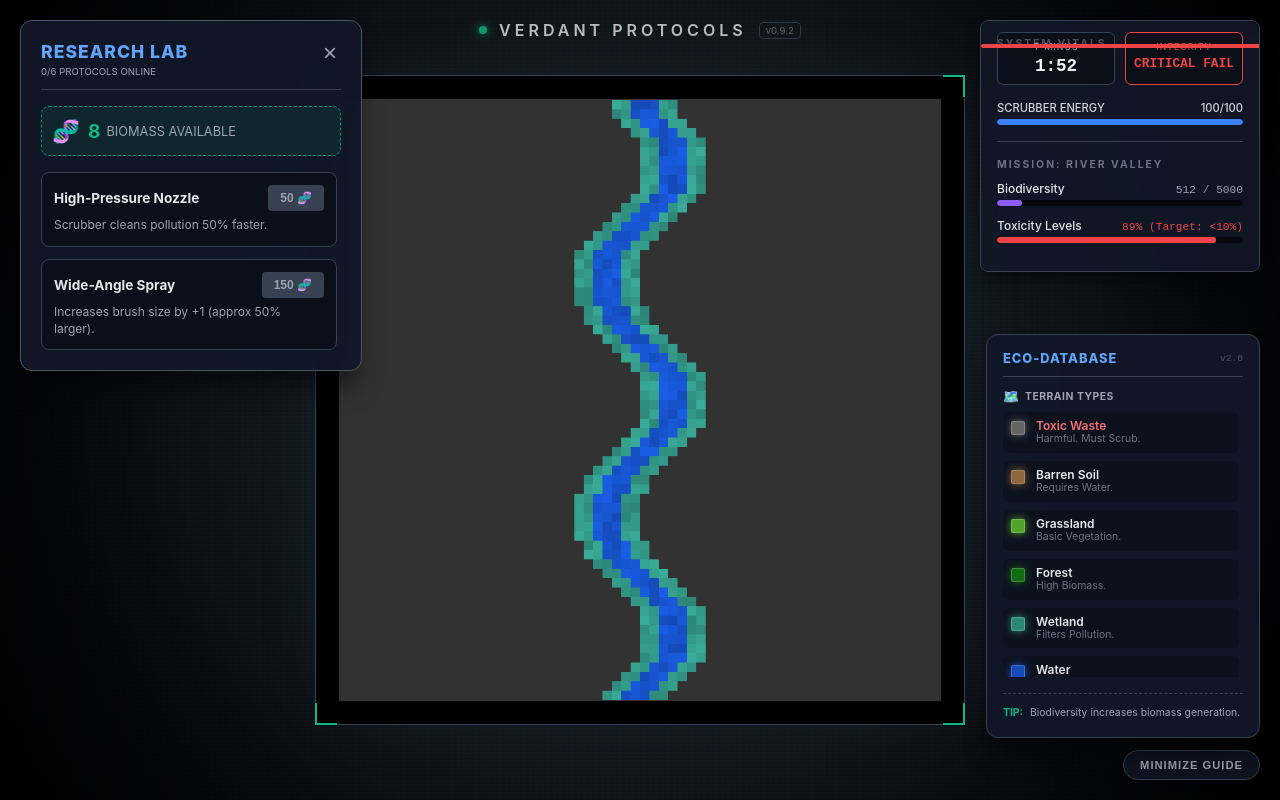
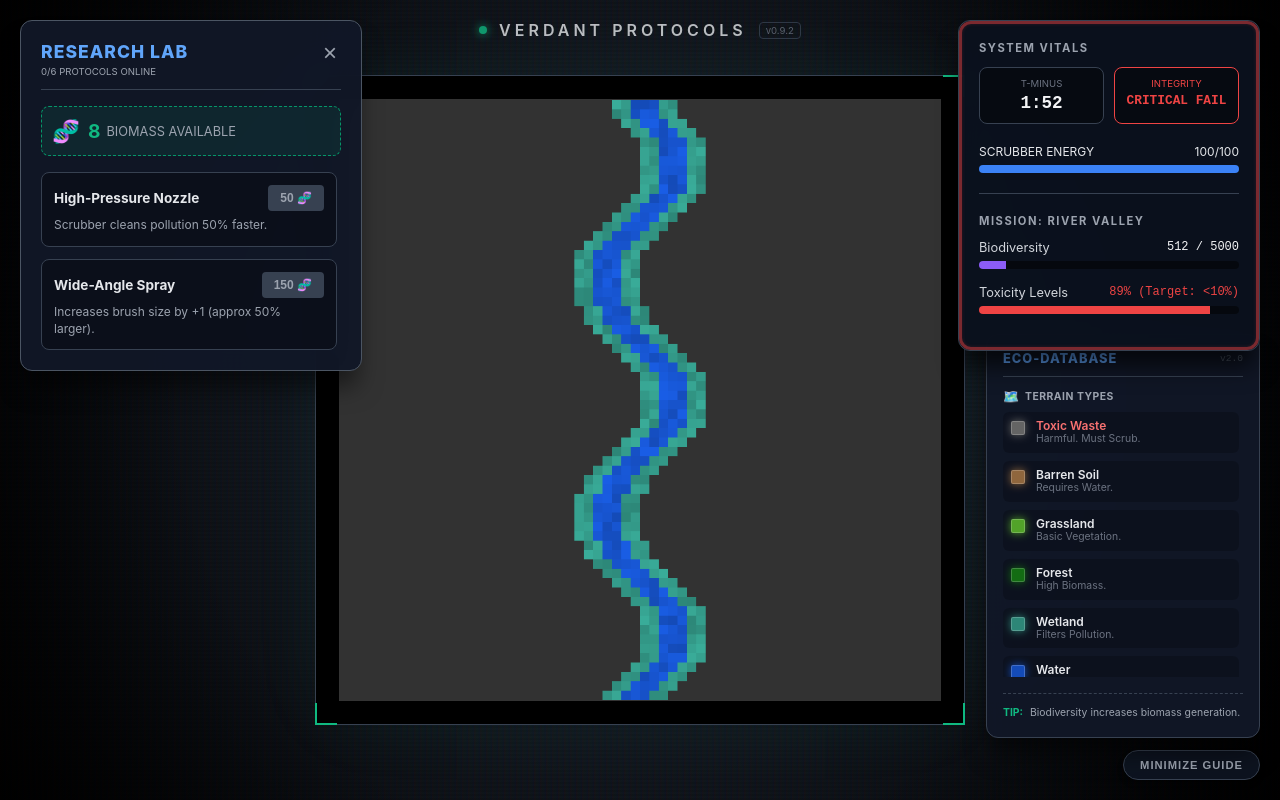
Before and after one commit to Wafflez007/verdant-protocols, a React (Create React App) app: page / in a window 1280 px wide. Both pictures are taken after a click on the button "INITIALIZE SIMULATION". Built offline with nearby package versions, Linux system fonts and the light colour scheme.

Commit message:
Enhance StatusPanel with re-rendering for gameState updates and critical event handling

```diff
--- a/src/components/StatusPanel.tsx
+++ b/src/components/StatusPanel.tsx
@@ -7,6 +7,7 @@ import { LEVELS } from "../game/levels";
 
 export default function StatusPanel() {
   const [metrics, setMetrics] = useState<Metrics | null>(null);
+  const [, setTick] = useState(0); // Forces re-render for gameState updates
 
   const maxEnergy = hasTech("capacity_1") ? 200 : 100;
   const energyPercent = (gameState.sprayEnergy / maxEnergy) * 100;
@@ -15,6 +16,7 @@ export default function StatusPanel() {
   useEffect(() => {
     const interval = setInterval(() => {
       setMetrics(calculateMetrics());
+      setTick(t => t + 1);
     }, 250);
     return () => clearInterval(interval);
   }, []);
@@ -23,9 +25,10 @@ export default function StatusPanel() {
 
   // Status Logic
   let statusMessage = "OPTIMAL";
-  let statusColor = "#10b981"; // Emerald
+  let statusColor = "#10b981";
   let isCritical = false;
 
+  // Pollutions Logic
   if (metrics.pollutionPercent > 80) {
     statusMessage = "CRITICAL FAIL";
     statusColor = "#ef4444";
@@ -35,7 +38,11 @@ export default function StatusPanel() {
     statusColor = "#f59e0b";
   }
 
-  // Goals
+  // If a Heatwave event is active, we also treat it as a critical visual state
+  if (currentEventMessage?.includes("HEATWAVE")) {
+      isCritical = true;
+  }
+
   const bioGoal = currentLevel.goals.biodiversity;
   const pollGoal = currentLevel.goals.pollution;
   const bioProgress = Math.min(100, (metrics.biodiversityScore / bioGoal) * 100);
@@ -43,14 +50,20 @@ export default function StatusPanel() {
   return (
     <div style={styles.container} className="status-panel">
 
-      {/* --- SECTION 1: SYSTEM VITALS --- */}
+      {/* 1. THE OVERLAY: Stays fixed to the container edges */}
+      {isCritical && (
+        <>
+          <style>{pulseKeyframes}</style>
+          <div style={styles.criticalOverlay} />
+        </>
+      )}
+
+      {/* 2. THE SCROLLABLE WRAPPER: Only this part moves */}
+      <div style={styles.scrollWrapper}>
+
         <div style={styles.sectionHeader}>SYSTEM VITALS</div>
 
-      {/* Warning Flash */}
-      {isCritical && <div style={styles.criticalOverlay} />}
-
         <div style={styles.vitalsRow}>
-        {/* TIMER */}
           <div style={styles.vitalBox}>
             <span style={styles.vitalLabel}>T-MINUS</span>
             <span style={{...styles.vitalValue, color: gameState.timeRemaining < 30 ? "#ef4444" : "#f3f4f6"}}>
@@ -59,7 +72,6 @@ export default function StatusPanel() {
             </span>
           </div>
 
-        {/* STATUS */}
           <div style={{...styles.vitalBox, borderColor: statusColor}}>
             <span style={{...styles.vitalLabel, color: statusColor}}>INTEGRITY</span>
             <span style={{...styles.vitalValue, color: statusColor, fontSize: "0.8rem"}}>
@@ -68,7 +80,6 @@ export default function StatusPanel() {
           </div>
         </div>
 
-      {/* ENERGY BAR */}
         <div style={styles.energyWrapper}>
           <div style={styles.barLabelRow}>
             <span>SCRUBBER ENERGY</span>
@@ -84,15 +95,16 @@ export default function StatusPanel() {
         </div>
 
         {currentEventMessage && (
-        <div style={styles.eventToast}>{currentEventMessage}</div>
+          <div style={styles.eventToast}>
+            <span style={{marginRight: '8px'}}>☀️</span>
+            {currentEventMessage.toUpperCase()}
+          </div>
         )}
 
         <div style={styles.divider} />
 
-      {/* --- SECTION 2: MISSION METRICS --- */}
         <div style={styles.sectionHeader}>MISSION: {currentLevel.name.toUpperCase()}</div>
 
-      {/* BIODIVERSITY GOAL */}
         <div style={styles.goalContainer}>
           <div style={styles.goalInfo}>
             <span style={styles.goalTitle}>Biodiversity</span>
@@ -102,12 +114,11 @@ export default function StatusPanel() {
             <div style={{
               ...styles.barFill,
               width: `${bioProgress}%`,
-            backgroundColor: metrics.biodiversityScore >= bioGoal ? "#10b981" : "#8b5cf6" // Purple to Green
+              backgroundColor: metrics.biodiversityScore >= bioGoal ? "#10b981" : "#8b5cf6"
             }} />
           </div>
         </div>
 
-      {/* POLLUTION GOAL */}
         <div style={styles.goalContainer}>
           <div style={styles.goalInfo}>
             <span style={styles.goalTitle}>Toxicity Levels</span>
@@ -126,71 +137,79 @@ export default function StatusPanel() {
             }} />
           </div>
         </div>
-
+      </div>
     </div>
   );
 }
+
+// Animation CSS
+const pulseKeyframes = `
+  @keyframes pulse-red {
+    0% { border-color: rgba(239, 68, 68, 1); box-shadow: inset 0 0 10px rgba(239, 68, 68, 0.5); }
+    50% { border-color: rgba(239, 68, 68, 0.2); box-shadow: inset 0 0 0px rgba(239, 68, 68, 0); }
+    100% { border-color: rgba(239, 68, 68, 1); box-shadow: inset 0 0 10px rgba(239, 68, 68, 0.5); }
+  }
+`;
 
 const styles: Record<string, React.CSSProperties> = {
   container: {
     position: "absolute",
     top: "20px",
     right: "20px",
-    width: "280px",
-    maxHeight: "calc(100vh - 430px)", // Leave space for Legend at bottom + 50px margin between panels
-    overflowY: "auto",
-    backgroundColor: "rgba(17, 24, 39, 0.9)", // Increased opacity
+    width: "300px",
+    maxHeight: "450px",
+    backgroundColor: "rgba(11, 17, 30, 0.95)",
     backdropFilter: "blur(12px)",
     border: "1px solid #374151",
-    borderRadius: "8px",
-    padding: "16px",
-    fontFamily: "'Inter', monospace", // Monospace for numbers
+    borderRadius: "12px",
     zIndex: 90,
-    boxShadow: "0 10px 15px -3px rgba(0, 0, 0, 0.5)",
+    boxShadow: "0 20px 25px -5px rgba(0, 0, 0, 0.7)",
+    overflow: "hidden", // CRITICAL: This clips the scroll content but NOT the overlay
+    display: "flex",
+    flexDirection: "column",
+  },
+  scrollWrapper: {
+    padding: "20px",
+    overflowY: "auto",
+    height: "100%",
+    width: "100%",
     boxSizing: "border-box",
   },
   criticalOverlay: {
-  position: "sticky", // Change from absolute to sticky
-  top: 0,
-  left: 0,
-  right: 0,
-  bottom: 0,
-  margin: "-16px", // Offset the padding of the parent container
-  height: "calc(100% + 32px)", // Ensure it covers the full height
-  width: "calc(100% + 32px)",
-  borderRadius: "8px",
-  border: "2px solid #ef4444",
-  animation: "pulse-red 1s infinite",
+    position: "absolute",
+    inset: 0,
+    borderRadius: "12px",
+    border: "3px solid #ef4444",
+    animation: "pulse-red 1.5s infinite ease-in-out",
     pointerEvents: "none",
-  zIndex: 100, // Keep it above everything
+    zIndex: 100, // Stays above the scrolling text
   },
   sectionHeader: {
-    fontSize: "0.65rem",
+    fontSize: "0.7rem",
     textTransform: "uppercase",
-    letterSpacing: "2px",
-    color: "#6b7280",
-    marginBottom: "10px",
+    letterSpacing: "1.5px",
+    color: "#9ca3af",
+    marginBottom: "12px",
     fontWeight: "bold",
   },
   vitalsRow: {
     display: "grid",
     gridTemplateColumns: "1fr 1fr",
     gap: "10px",
-    marginBottom: "16px",
+    marginBottom: "20px",
   },
   vitalBox: {
-    backgroundColor: "rgba(0,0,0,0.3)",
+    backgroundColor: "rgba(0,0,0,0.4)",
     border: "1px solid #374151",
-    padding: "8px",
-    borderRadius: "6px",
+    padding: "10px",
+    borderRadius: "8px",
     display: "flex",
     flexDirection: "column",
     alignItems: "center",
   },
   vitalLabel: {
-    fontSize: "0.55rem",
-    color: "#9ca3af",
-    letterSpacing: "1px",
+    fontSize: "0.6rem",
+    color: "#6b7280",
     marginBottom: "4px",
   },
   vitalValue: {
@@ -199,63 +218,59 @@ criticalOverlay: {
     fontSize: "1.1rem",
   },
   energyWrapper: {
-    marginBottom: "10px",
+    marginBottom: "15px",
   },
   barLabelRow: {
     display: "flex",
     justifyContent: "space-between",
-    fontSize: "0.7rem",
-    color: "#d1d5db",
-    marginBottom: "4px",
-    fontWeight: "500",
+    fontSize: "0.75rem",
+    color: "#e5e7eb",
+    marginBottom: "6px",
   },
   barTrack: {
-    height: "6px",
-    backgroundColor: "rgba(0,0,0,0.6)",
-    borderRadius: "3px",
+    height: "8px",
+    backgroundColor: "rgba(0,0,0,0.5)",
+    borderRadius: "4px",
     overflow: "hidden",
   },
   barFill: {
     height: "100%",
-    borderRadius: "3px",
-    transition: "width 0.3s ease-out, background-color 0.3s",
+    transition: "width 0.4s cubic-bezier(0.4, 0, 0.2, 1)",
+  },
+  eventToast: {
+    marginTop: "10px",
+    backgroundColor: "#7f1d1d",
+    color: "#fecaca",
+    border: "1px solid #ef4444",
+    padding: "12px",
+    borderRadius: "8px",
+    fontSize: "0.8rem",
+    textAlign: "center",
+    fontWeight: "900",
+    display: "flex",
+    justifyContent: "center",
+    alignItems: "center",
+    boxShadow: "0 0 10px rgba(239, 68, 68, 0.4)",
   },
   divider: {
     height: "1px",
     backgroundColor: "#374151",
-    margin: "16px 0",
+    margin: "20px 0",
   },
   goalContainer: {
-    marginBottom: "12px",
+    marginBottom: "16px",
   },
   goalInfo: {
     display: "flex",
     justifyContent: "space-between",
-    alignItems: "flex-end",
-    marginBottom: "4px",
-    width: "100%",
-    boxSizing: "border-box",
+    marginBottom: "6px",
   },
   goalTitle: {
-    fontSize: "0.75rem",
-    color: "#e5e7eb",
-    fontWeight: "500",
+    fontSize: "0.8rem",
+    color: "#d1d5db",
   },
   goalValue: {
-    fontSize: "0.7rem",
-    color: "#9ca3af",
+    fontSize: "0.75rem",
     fontFamily: "'Courier New', monospace",
-  },
-  eventToast: {
-    marginTop: "12px",
-    backgroundColor: "#7f1d1d", // Dark red bg
-    color: "#fca5a5", // Light red text
-    border: "1px solid #ef4444",
-    padding: "8px",
-    borderRadius: "4px",
-    fontSize: "0.75rem",
-    textAlign: "center",
-    fontWeight: "bold",
-    animation: "fade-in 0.3s ease-out",
   }
 };
```
Lines whose indentation alone changed are shown as unchanged.
